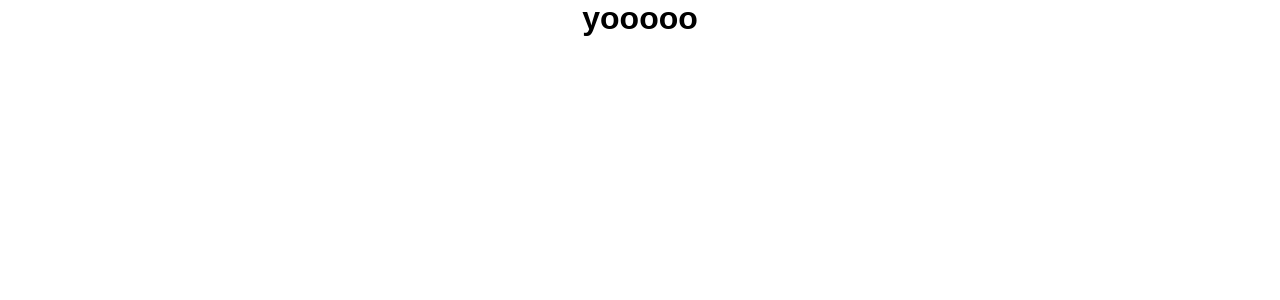
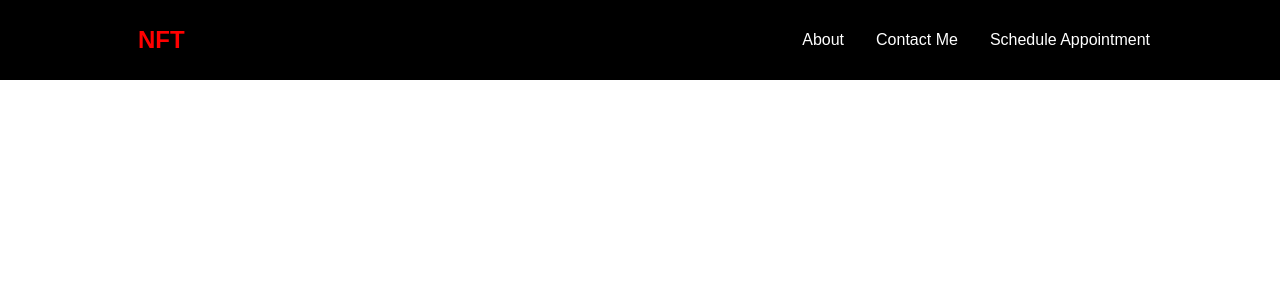
Before and after one commit to nickfalshaw/Tutor-Website, a React (Create React App) app in the folder tutor-app/: page / in a window 1280 px wide. Shown: the top 300 px of the page. Built offline with nearby package versions, Linux system fonts and the light colour scheme.

Commit message:
navbar + sidebar

```diff
--- a/tutor-app/package.json
+++ b/tutor-app/package.json
@@ -8,7 +8,11 @@
     "@testing-library/user-event": "^12.8.3",
     "react": "^17.0.2",
     "react-dom": "^17.0.2",
+    "react-icons": "^4.2.0",
+    "react-router-dom": "^5.2.0",
     "react-scripts": "4.0.3",
+    "react-scroll": "^1.8.2",
+    "styled-components": "^5.3.0",
     "web-vitals": "^1.1.2"
   },
   "scripts": {
--- a/tutor-app/src/App.js
+++ b/tutor-app/src/App.js
@@ -1,10 +1,13 @@
 import './App.css';
-
+import Navbar from './components/navbar';
+import {BrowserRouter as Router} from 'react-router-dom'
+import Sidebar from './components/sidebar';
 function App() {
   return (
-    <div className="App">
-      <h1>yooooo</h1>
-    </div>
+    <Router>
+      <Navbar/>
+      <Sidebar/>
+    </Router>
   );
 }
 
--- a/tutor-app/src/components/navbar/index.js
+++ b/tutor-app/src/components/navbar/index.js
@@ -0,0 +1,40 @@
+import React from 'react'
+import {FaBars} from 'react-icons/fa'
+import {
+    Nav,
+    NavbarContainer,
+    NavLogo,
+    MobileIcon,
+    NavMenu,
+    NavItem,
+    NavLinks
+ } from './navbarElements'
+
+
+const Navbar = () => {
+    return (
+        <>
+            <Nav>
+                <NavbarContainer>
+                    <NavLogo to='/'>NFT</NavLogo>
+                    <MobileIcon>
+                        <FaBars/>
+                    </MobileIcon>
+                    <NavMenu>
+                        <NavItem>
+                            <NavLinks to="about">About</NavLinks>
+                        </NavItem>
+                        <NavItem>
+                            <NavLinks to="contactMe">Contact Me</NavLinks>
+                        </NavItem>
+                        <NavItem>
+                            <NavLinks to="scheduleAppt">Schedule Appointment</NavLinks>
+                        </NavItem>
+                    </NavMenu>
+                </NavbarContainer>
+            </Nav>
+        </>
+    )
+}
+
+export default Navbar
--- a/tutor-app/src/components/navbar/navbarElements.js
+++ b/tutor-app/src/components/navbar/navbarElements.js
@@ -0,0 +1,81 @@
+import styled from 'styled-components'
+import {Link as LinkRouter} from 'react-router-dom'
+import {Link as LinkScroll} from 'react-scroll'
+
+export const Nav = styled.nav`
+    background: #000;
+    height: 80px;
+    // margin-top -80px;
+    display: flex;
+    justify-content: center;
+    align-items: center;
+    font-size: 1rem;
+    position: sticky;
+    top: 0;
+    z-index: 10;
+
+    @media screen and (max-width: 960px) {
+        transition: 0.8s all ease;
+    }
+`;
+export const NavbarContainer = styled.div`
+    display: flex;
+    justify-content: space-between;
+    height: 80px;
+    z-index: 1;
+    width: 100%;
+    padding: 0 24px;
+    max-width: 1100px;
+`;
+export const NavLogo = styled(LinkRouter)`
+    color: red;
+    justify-self: flex-start;
+    cursor: pointer;
+    font-size: 1.5rem;
+    display: flex;
+    align-items: center;
+    margin-left: 24px;
+    font-weight: bold;
+    text-decoration: none;
+`;
+export const MobileIcon = styled.div`
+    display: none;
+
+    @media screen and (max-width: 768px){
+        display: block;
+        position: absolute;
+        top: 0;
+        right: 0;
+        transform: translate(-100%, 60%);
+        font-size: 1.8rem;
+        cursor: pointer;
+        color: #fff;
+    }
+`;
+export const NavMenu = styled.ul`
+    display: flex;
+    align-items: center;
+    list-style: none;
+    text-align: center;
+    margin-right: 0px;
+
+    @media screen and (max-width: 768px){
+        display: none;
+    }
+`;
+export const NavItem = styled.li`
+    height: 80px;
+`
+export const NavLinks = styled(LinkScroll)`
+    color: #fff;
+    display: flex;
+    align-items: center;
+    text-decoration: none;
+    padding: 0 1rem;
+    height: 100%;
+    cursor: pointer;
+
+    &.active{
+        border-bottom: 3px solid blueviolet;
+    }
+`;
--- /dev/null
+++ b/tutor-app/src/components/sidebar/index.js
@@ -0,0 +1,21 @@
+import React from 'react'
+import { SidebarContainer, CloseIcon, Icon, SidebarWrapper, SidebarMenu, SidebarLink } from './sidebarElements'
+
+const Sidebar = () => {
+    return (
+        <SidebarContainer>
+            <Icon>
+                <CloseIcon/>
+            </Icon>
+            <SidebarWrapper>
+                <SidebarMenu>
+                    <SidebarLink to="about">About</SidebarLink>
+                    <SidebarLink to="contactMe">ContactMe</SidebarLink>
+                    <SidebarLink to="scheduleAppt">Schedule Appointment</SidebarLink>
+                </SidebarMenu>
+            </SidebarWrapper>
+        </SidebarContainer>
+    )
+}
+
+export default Sidebar
--- /dev/null
+++ b/tutor-app/src/components/sidebar/sidebarElements.js
@@ -0,0 +1,59 @@
+import styled from 'styled-components';
+import {Link as LinkScroll} from 'react-scroll';
+import {FaTimes} from 'react-icons/fa';
+
+export const SidebarContainer = styled.aside`
+    position: fixed;
+    z-index: 999;
+    width: 100%;
+    height: 100%;
+    background: #0d0d0d;
+    display: grid;
+    align-items: center;
+    top: 0;
+    left: 0;
+    transition: 0.3s ease-in-out;
+    opacity: ${({ isOpen }) => (isOpen ? '100%' : '0' )};
+    top: ${({ isOpen }) => (isOpen ? '0' : '-100%' )};
+`;
+export const CloseIcon = styled(FaTimes)`
+    color: #fff;
+`;
+export const Icon = styled.div`
+    position: absolute;
+    top: 1.2rem;
+    right: 1.5rem;
+    background: transparent;
+    font-size: 2rem;
+    cursor: pointer;
+    outline: none;
+`;
+export const SidebarWrapper = styled.div`
+    color: #fff;
+`;
+export const SidebarMenu = styled.ul`
+    display: grid;
+    grid-template-columns: 1fr;
+    grid-template-rows: repeat(6, 80px);
+    text-align: center;
+
+    @media screen and (max-width: 480px){
+        grid-template-rows: repeat(6, 60px);
+    }
+`
+export const SidebarLink = styled(LinkScroll)`
+    display: flex;
+    align-items: center;
+    justify-content: center;
+    font-size: 1.5rem;
+    text-decoration: none;
+    list-style: none;
+    transition: 0ms.2s ease-in-out;
+    color: #fff;
+    cursor: pointer;
+
+    &:hover{
+        color: #01bf71;
+        transition: 0.2s ease-in-out;
+    }
+`
```
Also changed, not shown: 1 other file (tests, documents, lock files or other folders).
